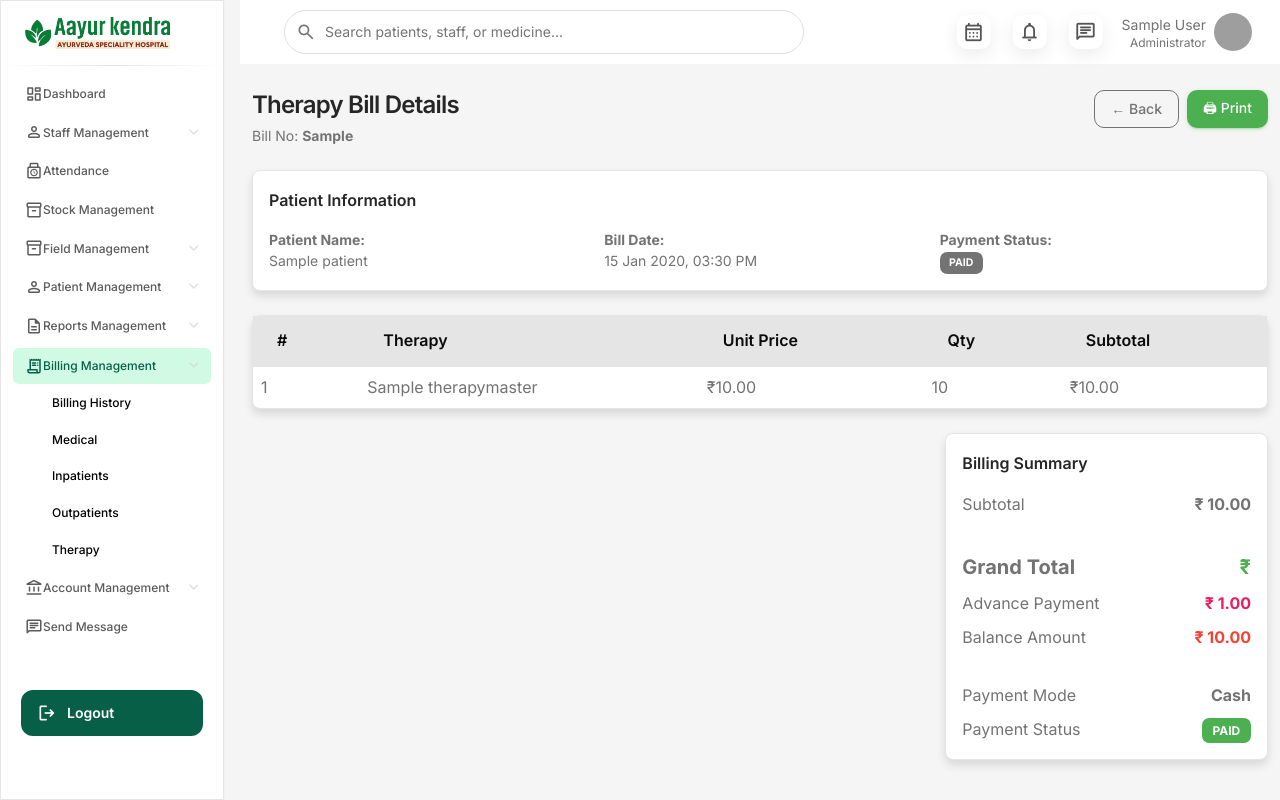
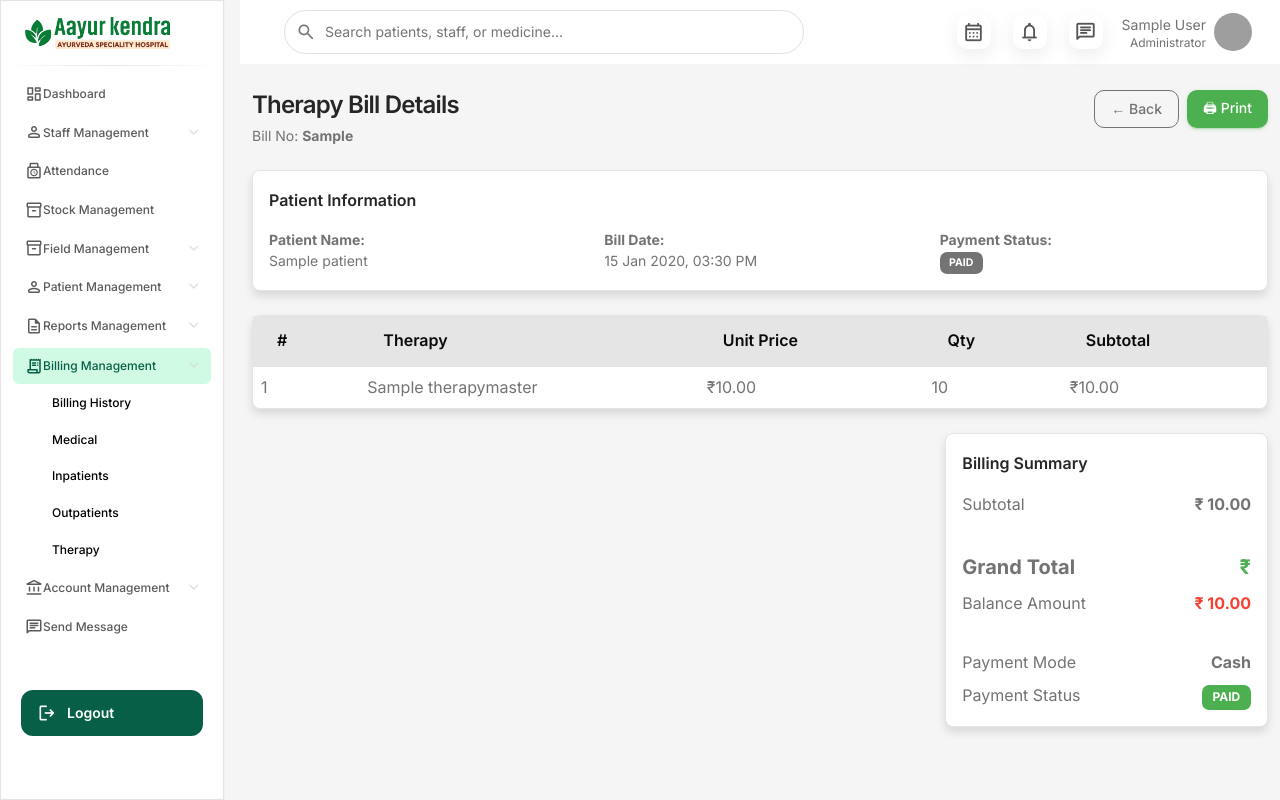
Before and after one commit to hadalbees/AyurkendraManagement, a Django app: page /billing/billing-history/therapy/view/1/ in a window 1280 px wide. Run offline with Django 5.2, Linux system fonts and the light colour scheme; a user stored in the database is signed in; tables that the repository leaves empty hold one stand-in row (values such as "Sample post"); some libraries are stand-ins or nearby versions; grey boxes are pictures that could not be loaded.

Commit message:
Update view_therapy_bill.html

```diff
--- a/billingmgmt/templates/billingmgmt/view_therapy_bill.html
+++ b/billingmgmt/templates/billingmgmt/view_therapy_bill.html
@@ -145,8 +145,8 @@
           </strong>
         </div>
 
-        <!-- Advance Payment -->
-        {% if bill.advance_payment > 0 %}
+        <!-- Show Advance Payment only if PARTIAL payment -->
+        {% if bill.advance_payment > 0 and bill.advance_payment < grand_total %}
         <div class="d-flex justify-content-between mb-2">
           <span>Advance Payment</span>
           <strong class="text-primary">
@@ -155,7 +155,7 @@
         </div>
         {% endif %}
 
-        <!-- Balance Amount -->
+        <!-- Show Balance Amount only if balance exists -->
         {% if bill.balance_amount > 0 %}
         <div class="d-flex justify-content-between mb-2">
           <span>Balance Amount</span>
```
